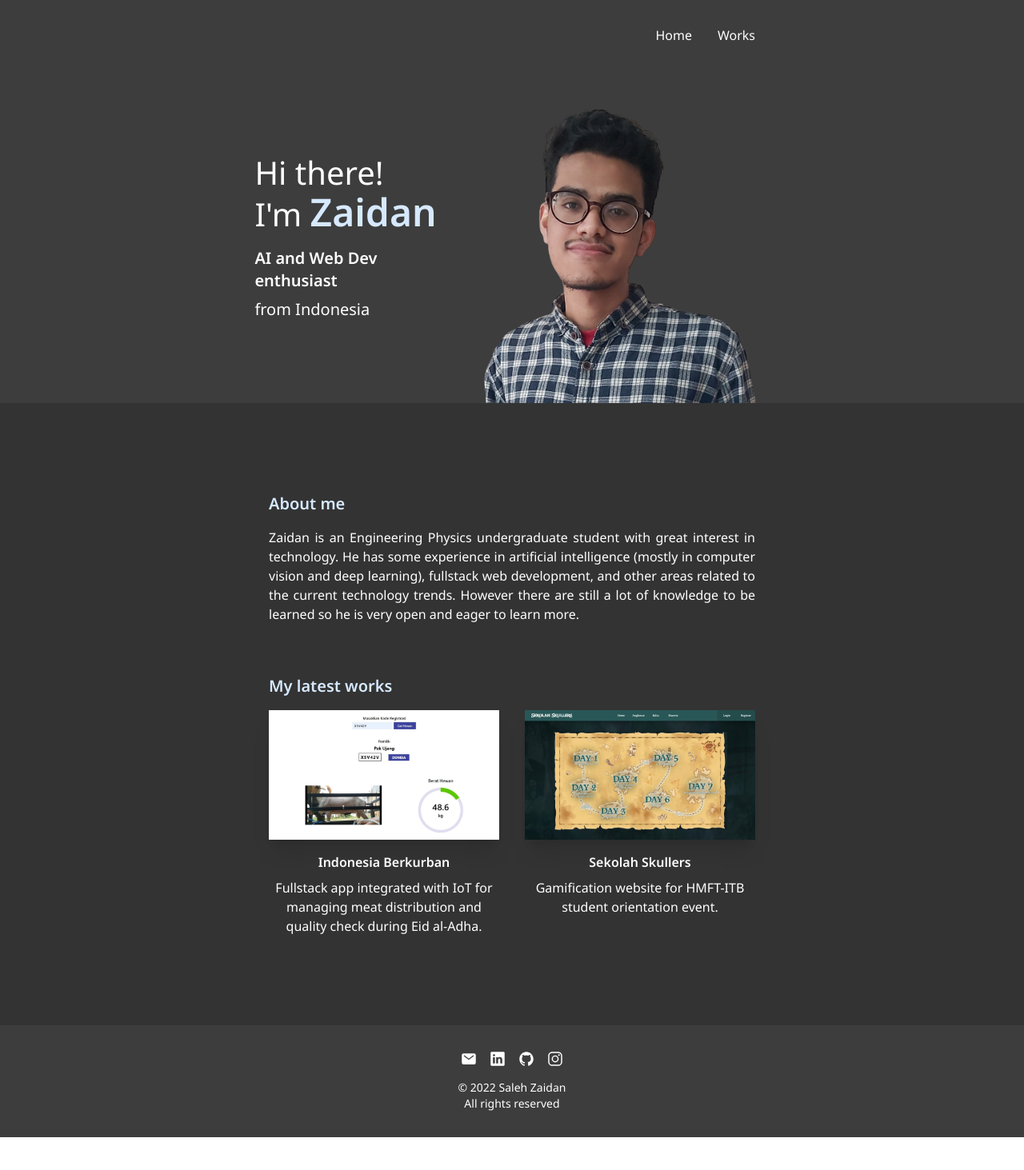
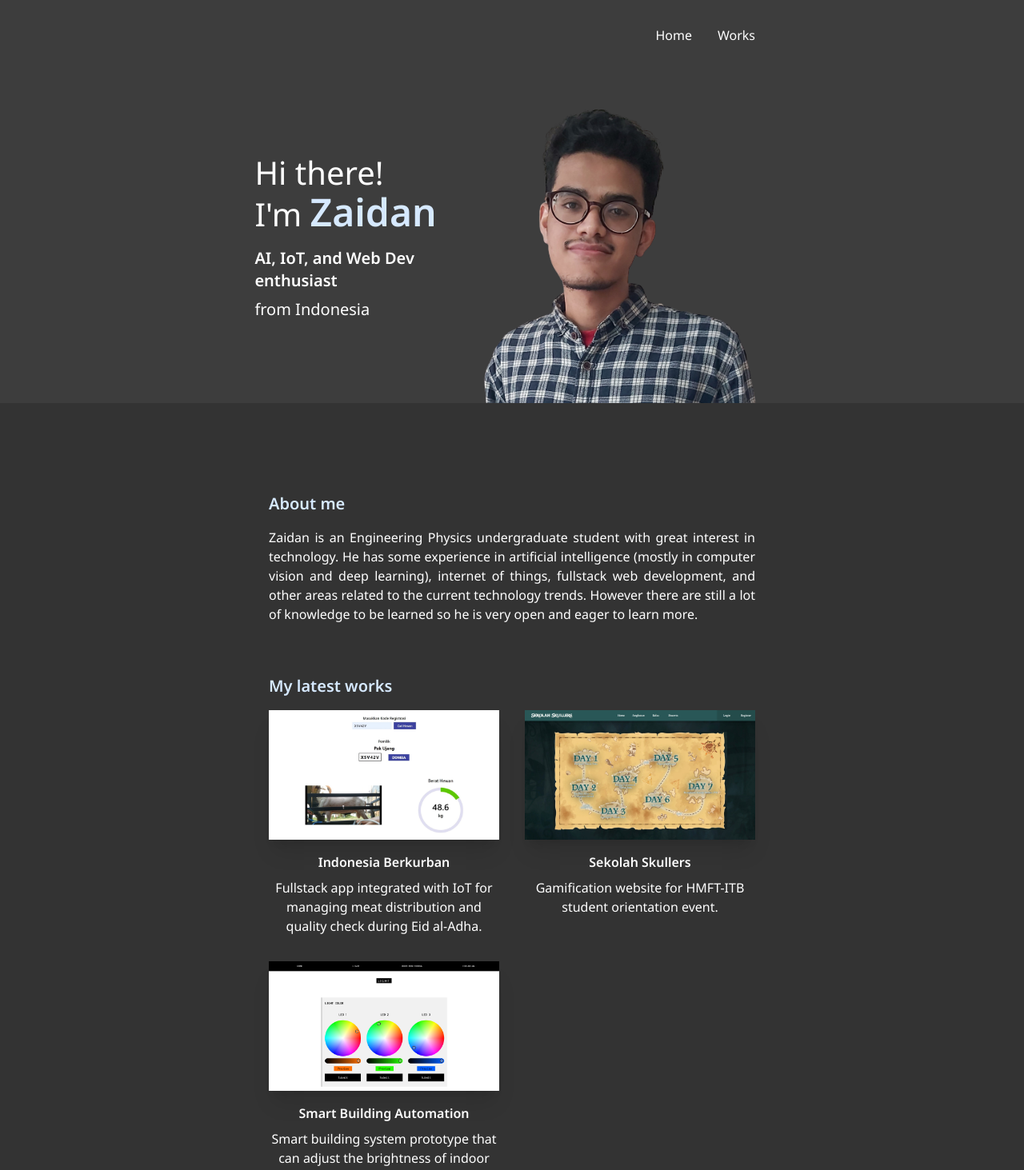
Before and after one commit to salehzaidan/personal-website, a Next.js app: page / in a window 1280 px wide. Shown: the top 1463 px of the page at 80% size. Before the commit the page ends 1422 px from the top, so only its background shows below. Built offline with nearby package versions, Linux system fonts and the light colour scheme.

Commit message:
Add IoT and smart building

```diff
--- a/pages/index.js
+++ b/pages/index.js
@@ -17,7 +17,7 @@ export default function Home({ works }) {
             <span className="text-5xl font-semibold text-primary">Zaidan</span>
           </h2>
           <p className="mt-4 text-xl font-semibold">
-            AI and Web Dev
+            AI, IoT, and Web Dev
             <br />
             enthusiast
           </p>
@@ -37,10 +37,10 @@ export default function Home({ works }) {
           <p className="text-justify">
             Zaidan is an Engineering Physics undergraduate student with great
             interest in technology. He has some experience in artificial
-            intelligence (mostly in computer vision and deep learning),
-            fullstack web development, and other areas related to the current
-            technology trends. However there are still a lot of knowledge to be
-            learned so he is very open and eager to learn more.
+            intelligence (mostly in computer vision and deep learning), internet
+            of things, fullstack web development, and other areas related to the
+            current technology trends. However there are still a lot of
+            knowledge to be learned so he is very open and eager to learn more.
           </p>
         </div>
 
--- /dev/null
+++ b/works/smart-building-automation.yaml
@@ -0,0 +1,11 @@
+name: Smart Building Automation
+description: Smart building system prototype that can adjust the brightness of indoor lights through web application.
+date: 2021-05-28
+stack:
+  - Express
+  - InfluxDB
+  - ESP32
+thumbnail: light.jpeg
+images:
+  - src: light.jpeg
+    alt: Light control page
```
Also changed, not shown: public/images/smart-building-automation/light.jpeg (added).
